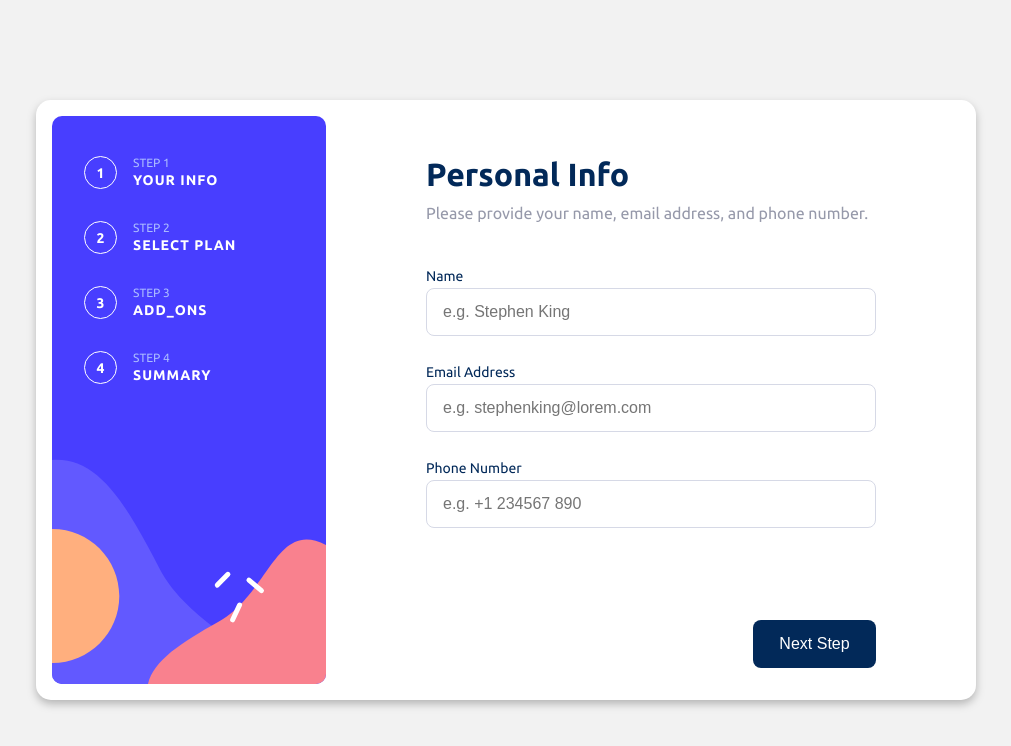
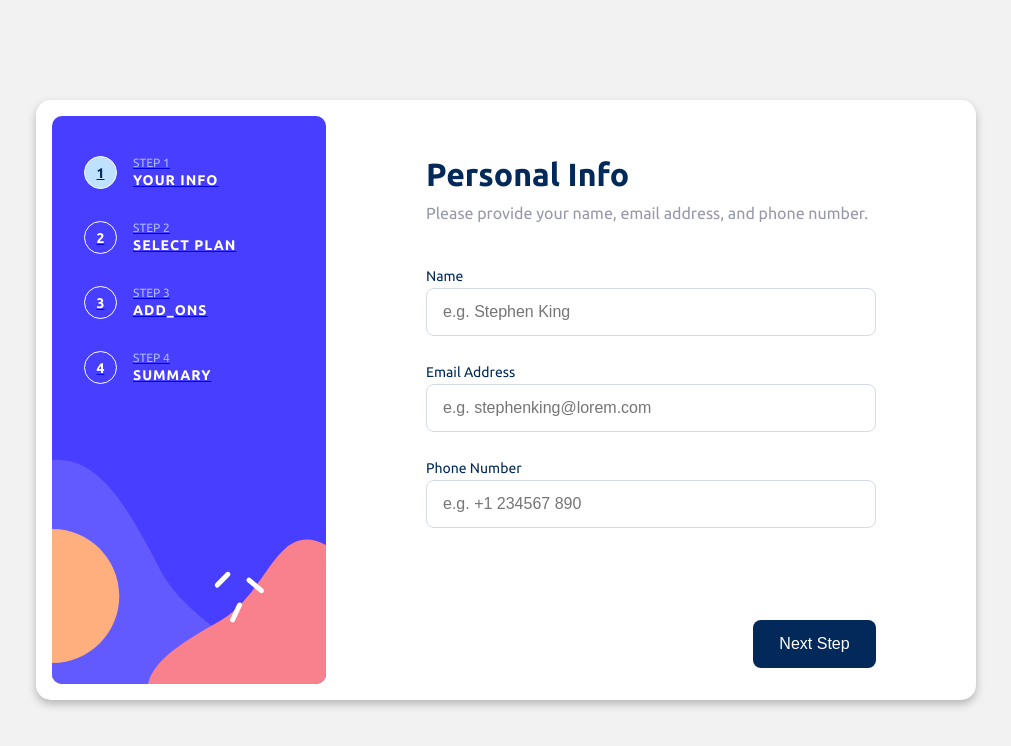
Before and after one commit to kelitasukita/multi-step-form, a React (Vite) app: page / in a window 1280 px wide. Shown: the top 746 px of the page, without its empty margins (134-1145 px from the left). Built offline with nearby package versions, Linux system fonts and the light colour scheme.

Commit message:
Set navigate to a Menu item

```diff
--- a/src/components/Menu/Menu.tsx
+++ b/src/components/Menu/Menu.tsx
@@ -1,13 +1,47 @@
+
 import './styles.scss';
 import MenuItem from '../MenuItem/MenuItem';
+import { Link, useLocation } from 'react-router-dom';
 
 export default function Menu() {
+  const location = useLocation();
   return (
     <div className="menu-items">
-      <MenuItem stepNumberBall="1" stepNumberTitle="STEP 1" title="YOUR INFO" selected="" />
-      <MenuItem stepNumberBall="2" stepNumberTitle="STEP 2" title="SELECT PLAN" selected="" />
-      <MenuItem stepNumberBall="3" stepNumberTitle="STEP 3" title="ADD_ONS" selected="" />
-      <MenuItem stepNumberBall="4" stepNumberTitle="STEP 4" title="SUMMARY" selected="" />
+      <Link to="/">
+        <MenuItem
+          stepNumberBall="1"
+          stepNumberTitle="STEP 1"
+          title="YOUR INFO"
+          selected={location.pathname === '/'}
+        />
+      </Link>
+
+      <Link to="/select-plan">
+        <MenuItem
+          stepNumberBall="2"
+          stepNumberTitle="STEP 2"
+          title="SELECT PLAN"
+          selected={location.pathname === '/select-plan'}
+        />
+      </Link>
+
+      <Link to="/add-ons">
+        <MenuItem
+          stepNumberBall="3"
+          stepNumberTitle="STEP 3"
+          title="ADD_ONS"
+          selected={location.pathname === '/add-ons'}
+        />
+      </Link>
+
+      <Link to="/summary">
+        <MenuItem
+          stepNumberBall="4"
+          stepNumberTitle="STEP 4"
+          title="SUMMARY"
+          selected={location.pathname === '/summary'}
+        />
+      </Link>
     </div>
   )
 }
--- a/src/components/MenuItem/MenuItem.tsx
+++ b/src/components/MenuItem/MenuItem.tsx
@@ -4,7 +4,7 @@ export default function menuItem(props: any) {
   return (
 
     <div className="container-step">
-      <div className={`step-ball ${props.selected}`}>
+      <div className={`step-ball ${props.selected ? 'selected' : ''}`}>
         <p>{props.stepNumberBall}</p>
       </div>
       <div className="step1">
```
